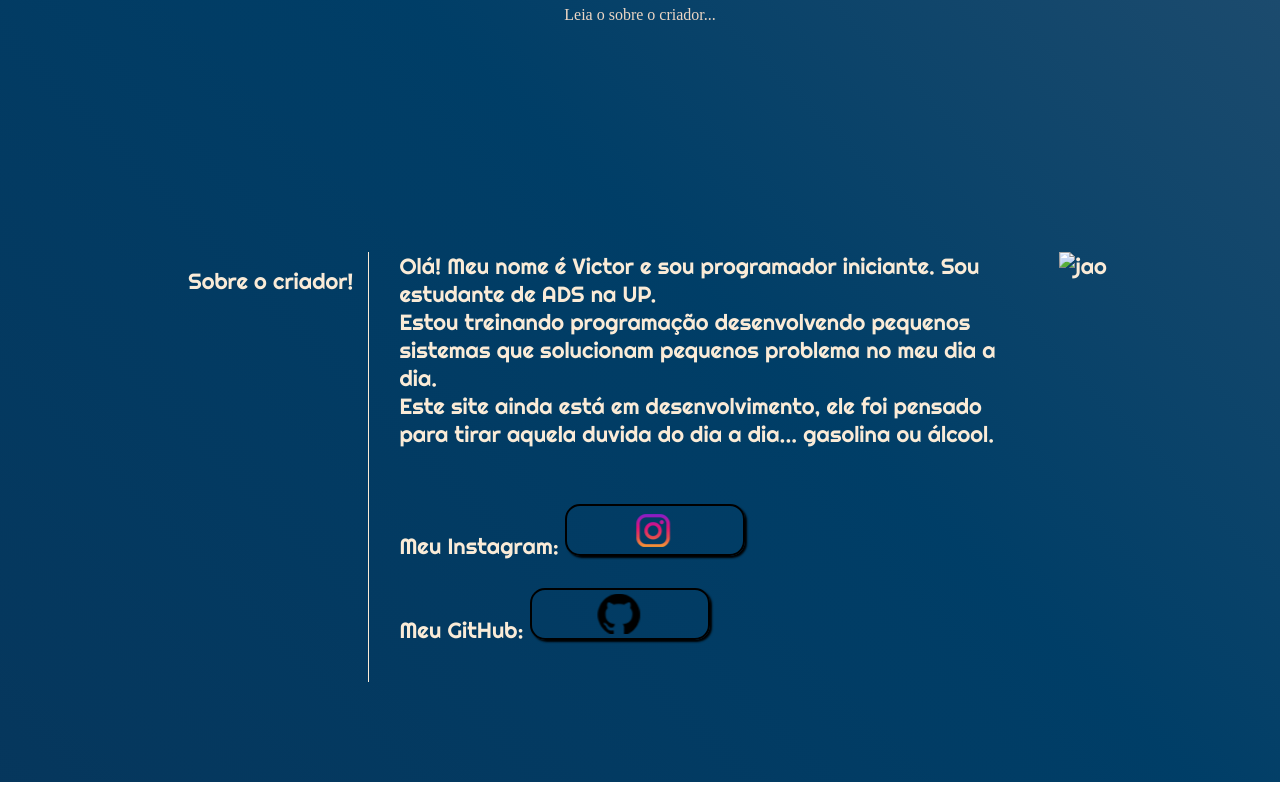
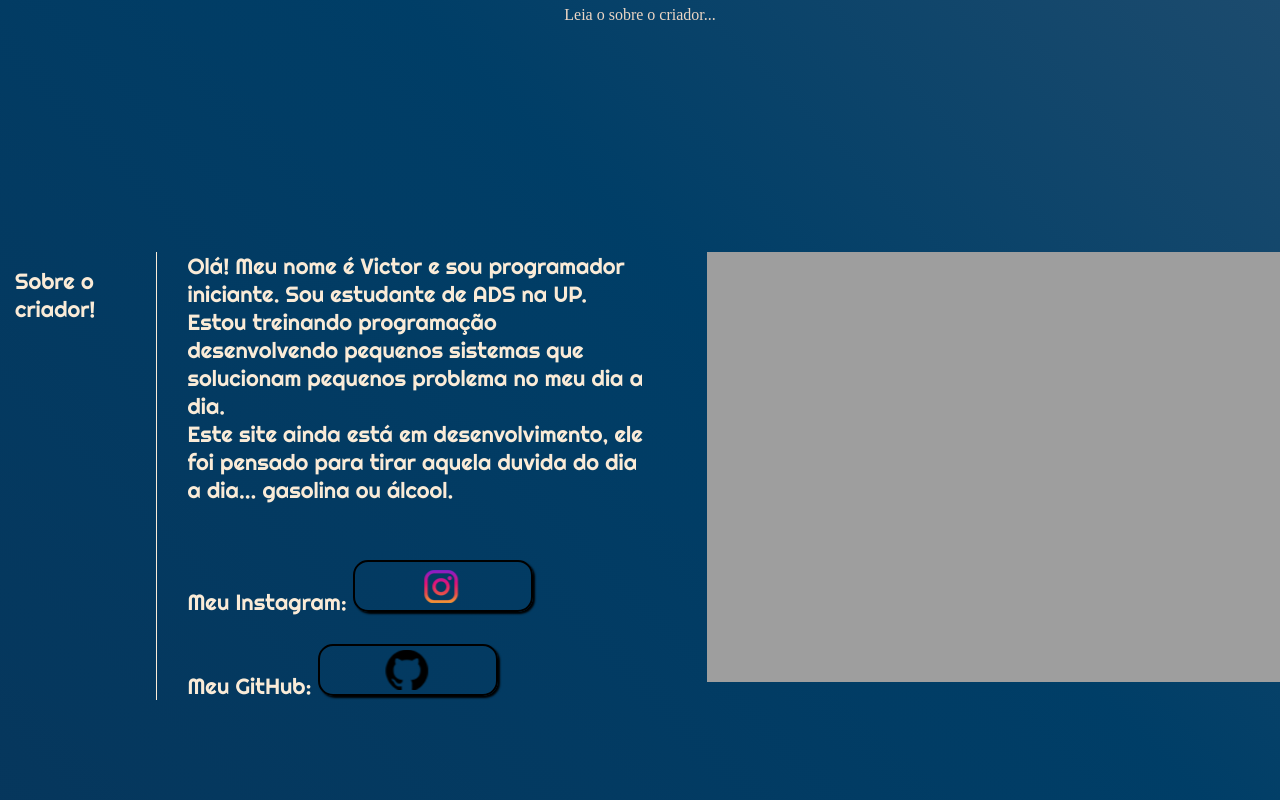
Before and after one commit to j-uaum/GASxEtanol, a plain HTML site: page index.html in a window 1280 px wide. Shown: the part 2503-3303 px from the top of the page. Drawn offline with Linux system fonts and the light colour scheme; the site is published under a folder, as on GitHub Pages, so addresses that start at the root find nothing; a web font is replaced by a local one.

Commit message:
Update index.html

```diff
--- a/index.html
+++ b/index.html
@@ -111,7 +111,7 @@ Meu GitHub: <a href="https://github.com/j-uaum?tab=repositories" target="_blank"
 
 </div>
 
-<img class="img-jao" src="/a-2/sobre.jpg" alt="jao">
+<img class="img-jao" src="./a-2/sobre.jpg" alt="jao">
 
 </section>
 
```
